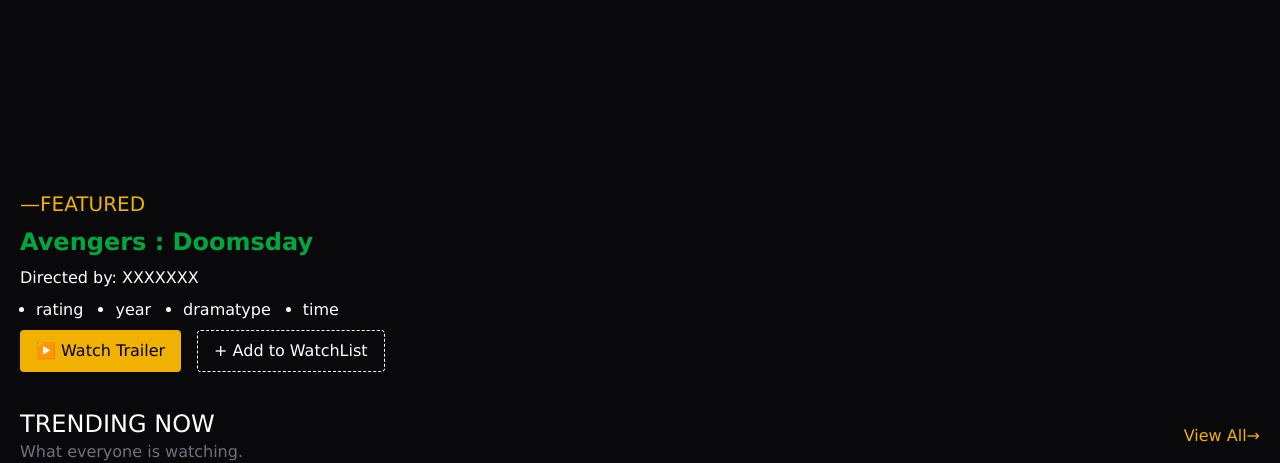
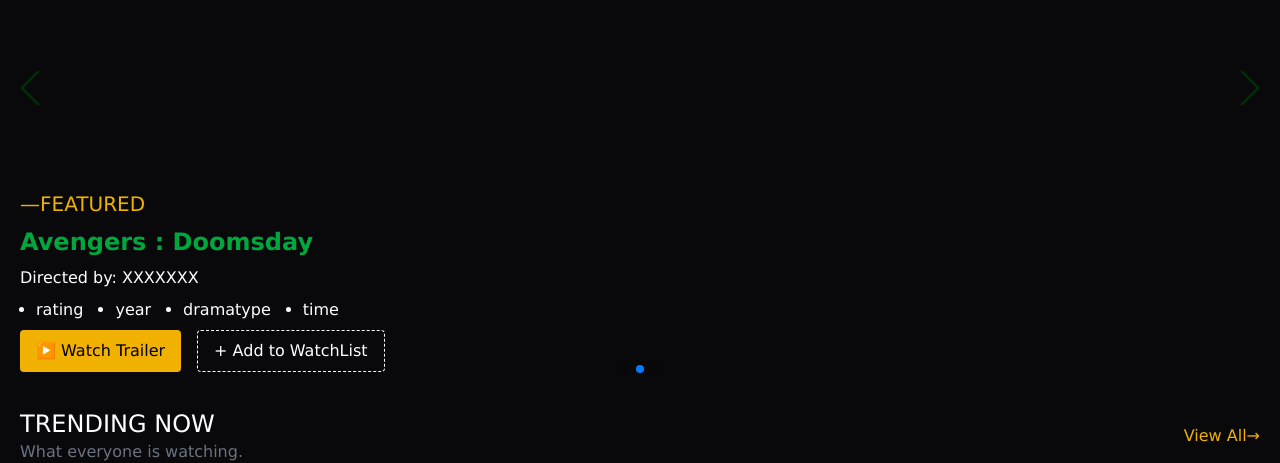
Before and after one commit to rohankumarshah696/CineVault---Movie-Note, a React (Vite) app: page / in a window 1280 px wide. Shown: the part 272-735 px from the top of the page. Built offline with nearby package versions, Linux system fonts and the light colour scheme; no server answers.

Commit message:
swiper js added

```diff
--- a/package.json
+++ b/package.json
@@ -17,6 +17,7 @@
     "react-dom": "^19.2.8",
     "react-icons": "^5.7.0",
     "react-redux": "^9.3.0",
+    "swiper": "^14.2.0",
     "tailwindcss": "^4.3.3"
   },
   "devDependencies": {
--- a/src/App.jsx
+++ b/src/App.jsx
@@ -2,6 +2,7 @@
 import { Header, Hero, Trending, Popular } from './Components'
 import { useSelector } from 'react-redux'
 import MovieGrid from './searchMovies/MovieGrid'
+import HeroSection from './Components/HeroSetup/HeroSection'
 function App() {
   const searchContent = useSelector(store => store.search.value);
   const searchVal = useSelector(store => store.search.searchState)
@@ -12,7 +13,7 @@
       {
         searchStatus ? <MovieGrid searchContent={searchContent} searchVal={searchVal} /> :
           (<>
-            <Hero />
+            <HeroSection />
             <Trending />
             <hr className='w-7/8 mx-auto text-gray-400 shadow-2xl' />
             <Popular />
--- a/src/Components/HeroSetup/Hero.jsx
+++ b/src/Components/HeroSetup/Hero.jsx
@@ -4,7 +4,7 @@
 function Hero() {
 
     return (
-        <div className='relative bg-[url("./DummyAssets/Hero.jpg")] h-90  md:h-150 max-w-full  bg-cover'>
+        <div className=' bg-[url("./DummyAssets/Hero.jpg")] h-90  md:h-150 max-w-full  bg-cover'>
             <div className='p-4 flex flex-col absolute bottom-0 gap-2'>
                 <span className='text-xl text-yellow-500 uppercase'>—featured</span>
                 <span className='text-2xl text-green-600 font-bold'>Avengers : Doomsday</span>
--- /dev/null
+++ b/src/Components/HeroSetup/HeroSection.jsx
@@ -0,0 +1,49 @@
+import React from 'react'
+import { Swiper, SwiperSlide } from 'swiper/react';
+import 'swiper/css';
+import 'swiper/css/pagination';
+import 'swiper/css/navigation';
+import './swiper.css'
+import { Pagination,Navigation,Autoplay } from 'swiper/modules';
+import Hero from './Hero';
+
+
+function HeroSection() {
+    const arr=[1,2,3]
+  return (
+    <>
+          <Swiper
+        slidesPerView={1}
+        spaceBetween={30}
+        loop={true}
+        pagination={{
+          clickable: true,
+        }}
+        speed={2000}
+        autoplay={{
+            delay:1000,
+            disableOnInteraction:true,
+            pauseOnMouseEnter:true,
+
+        }}
+        navigation={true}
+        modules={[Pagination, Navigation,Autoplay]}
+        className="h-90  md:h-150 max-w-full rounded-xl"
+      >
+        {
+        arr.map(()=>
+        (
+        <SwiperSlide >
+            <Hero />
+        </SwiperSlide>
+       )
+    )
+    }
+      </Swiper>
+
+
+    </>
+  )
+}
+
+export default HeroSection
--- /dev/null
+++ b/src/Components/HeroSetup/swiper.css
@@ -0,0 +1,5 @@
+.swiper-button-next,
+.swiper-button-prev {
+  color: rgb(3, 49, 7);
+  transform: scale(0.8);
+}
--- a/src/media/mediaApi.js
+++ b/src/media/mediaApi.js
@@ -10,7 +10,7 @@
         query: query,
       },
       headers: { Authorization: `Bearer ${MOVIE_ACCESS_TOKEN}` }
-    }).then(res => res.data);
+    }).then(res => res.data.results);
   } catch (error) {
     console.log(error.message)
   }
--- a/src/searchMovies/MovieGrid.jsx
+++ b/src/searchMovies/MovieGrid.jsx
@@ -9,7 +9,7 @@
 
     async function getMovies() {
       const res = await fetchMovies(searchContent);
-      setMovies(res.results);
+      setMovies(res);
     }
 
     getMovies();
@@ -23,6 +23,7 @@
           overView={e.overview}
           image_URL={e.poster_path}
           title={e.title}
+          year={e.release_date}
         />
       ))}
     </div>
--- a/src/searchMovies/MovieSearch.jsx
+++ b/src/searchMovies/MovieSearch.jsx
@@ -1,16 +1,16 @@
 import React from 'react'
 
 function MovieSearch({
-   overView, image_URL, title ,year=2023
+   overView, image_URL, title ,year
 }
 ) {
   return (
-    <div className='flex gap-5 items-center hover:bg-gray-800 hover:z-10 transition-all duration-100 cursor-pointer border-b-2 px-2 py-2 w-full text-white'>
-        <img src={`https://image.tmdb.org/t/p/original/${image_URL}`} className='  h-40 object-cover' alt="" />
+    <div className='flex gap-5 items-center hover:bg-gray-800 hover:z-10 transition-all duration-100 cursor-pointer border-b-2 px-5 py-2 w-full text-white'>
+        <img src={`https://image.tmdb.org/t/p/w500/${image_URL}`} className=' h-40 aspect-3/2' alt="" />
         <div className=' left-3/4 flex flex-col'>
-        <span className='text-xl font-bold'>{title}</span>
-        <span >OverView: {overView}</span>
-        <span >Released Date: {year}</span>
+        <span className='text-xl font-bold text-red-600'>{title}</span>
+        <span className='hidden md:block'><p className='font-bold'>OverView:</p> {overView}</span>
+        <span><p className='font-bold'>Released Date:</p> {year}</span>
         </div>
     </div>
   )
```
Also changed, not shown: src/index.css (line endings or trailing spaces), 1 other file (tests, documents, lock files or other folders).
